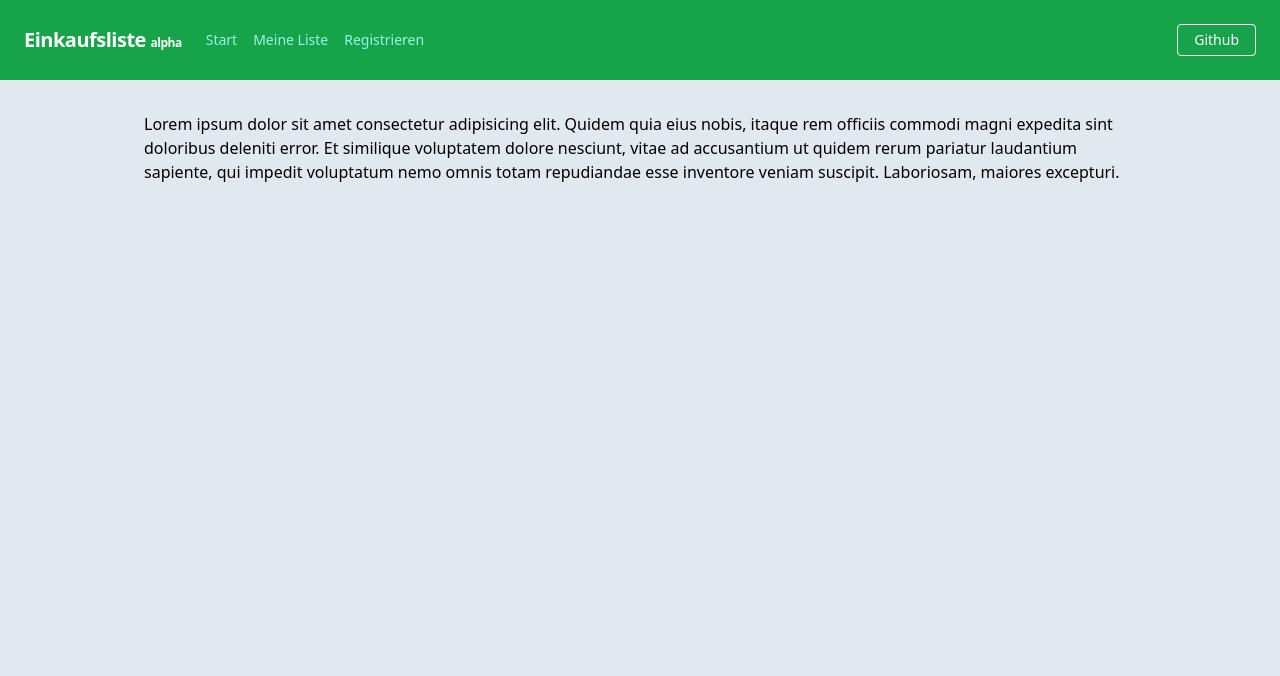
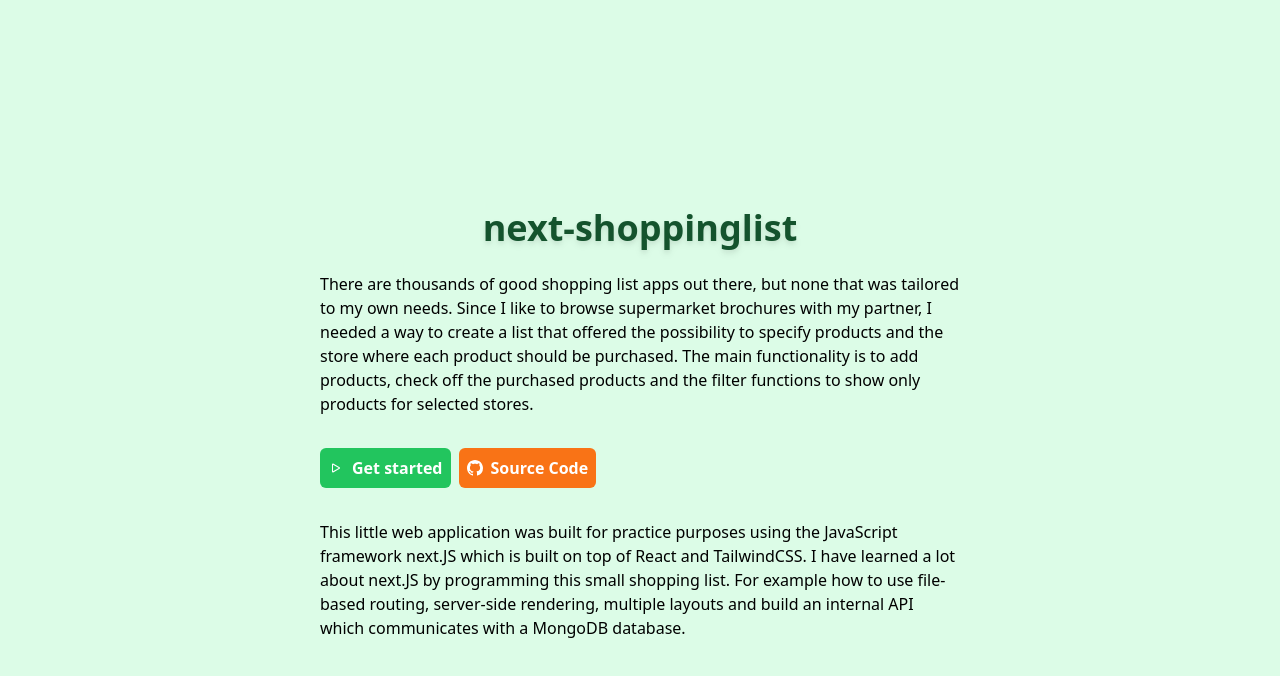
Before and after one commit to n-els/next-shoppinglist, a Next.js app: page / in a window 1280 px wide. Shown: the top 676 px of the page. Built offline with nearby package versions, Linux system fonts and the light colour scheme.

Commit message:
add second layout for startpage

```diff
--- /dev/null
+++ b/components/HomeLayout/index.js
@@ -0,0 +1,23 @@
+import React from 'react';
+
+const Layout = (props) => {
+  return (
+    <div
+      className={`
+            bg-green-100
+            h-screen
+            flex
+            items-center
+            sm:justify-center
+            flex-col
+          `}
+    >
+      <h1 className="text-4xl font-bold text-center text-green-900 drop-shadow-md mt-12 mb-8 sm:mb-2">
+        next-shoppinglist
+      </h1>
+      <main className="md:mt-4 mx-6 md:w-3/6">{props.children}</main>
+    </div>
+  );
+};
+
+export default Layout;
--- /dev/null
+++ b/components/Icons/GitHubIcon.js
@@ -0,0 +1,18 @@
+import React from 'react';
+
+const GitHubIcon = () => {
+  return (
+    <svg
+      xmlns="http://www.w3.org/2000/svg"
+      width="16"
+      height="16"
+      fill="currentColor"
+      class="bi bi-github"
+      viewBox="0 0 16 16"
+    >
+      <path d="M8 0C3.58 0 0 3.58 0 8c0 3.54 2.29 6.53 5.47 7.59.4.07.55-.17.55-.38 0-.19-.01-.82-.01-1.49-2.01.37-2.53-.49-2.69-.94-.09-.23-.48-.94-.82-1.13-.28-.15-.68-.52-.01-.53.63-.01 1.08.58 1.23.82.72 1.21 1.87.87 2.33.66.07-.52.28-.87.51-1.07-1.78-.2-3.64-.89-3.64-3.95 0-.87.31-1.59.82-2.15-.08-.2-.36-1.02.08-2.12 0 0 .67-.21 2.2.82.64-.18 1.32-.27 2-.27.68 0 1.36.09 2 .27 1.53-1.04 2.2-.82 2.2-.82.44 1.1.16 1.92.08 2.12.51.56.82 1.27.82 2.15 0 3.07-1.87 3.75-3.65 3.95.29.25.54.73.54 1.48 0 1.07-.01 1.93-.01 2.2 0 .21.15.46.55.38A8.012 8.012 0 0 0 16 8c0-4.42-3.58-8-8-8z" />
+    </svg>
+  );
+};
+
+export default GitHubIcon;
--- /dev/null
+++ b/components/Icons/PlayIcon.js
@@ -0,0 +1,19 @@
+import React from 'react';
+
+const PlayIcon = () => {
+  return (
+    <svg
+      xmlns="http://www.w3.org/2000/svg"
+      width="16"
+      height="16"
+      fill="currentColor"
+      className="bi bi-play"
+      viewBox="0 0 16 16"
+    >
+      {' '}
+      <path d="M10.804 8 5 4.633v6.734L10.804 8zm.792-.696a.802.802 0 0 1 0 1.392l-6.363 3.692C4.713 12.69 4 12.345 4 11.692V4.308c0-.653.713-.998 1.233-.696l6.363 3.692z" />{' '}
+    </svg>
+  );
+};
+
+export default PlayIcon;
--- a/pages/_app.js
+++ b/pages/_app.js
@@ -2,10 +2,15 @@ import Layout from '../components/layout';
 import '../styles/globals.css';
 
 function MyApp({ Component, pageProps }) {
+  // Verwenden Sie getLayout, um das Layout für die aktuelle Seite zu ermitteln
+  const LayoutComponent = Component.getLayout
+    ? Component.getLayout(pageProps.path)
+    : Layout;
+
   return (
-    <Layout>
+    <LayoutComponent>
       <Component {...pageProps} />
-    </Layout>
+    </LayoutComponent>
   );
 }
 
--- a/pages/index.js
+++ b/pages/index.js
@@ -1,14 +1,61 @@
+import Head from 'next/head';
+import Link from 'next/link';
+import HomeLayout from '../components/HomeLayout';
+import Layout from '../components/layout';
+import PlayIcon from '../components/Icons/PlayIcon';
+import GitHubIcon from '../components/Icons/GitHubIcon';
+
 export default function HomePage() {
   return (
     <>
+      <Head>
+        <title>next-shoppinglist</title>
+      </Head>
       <p>
-        Lorem ipsum dolor sit amet consectetur adipisicing elit. Quidem quia
-        eius nobis, itaque rem officiis commodi magni expedita sint doloribus
-        deleniti error. Et similique voluptatem dolore nesciunt, vitae ad
-        accusantium ut quidem rerum pariatur laudantium sapiente, qui impedit
-        voluptatum nemo omnis totam repudiandae esse inventore veniam suscipit.
-        Laboriosam, maiores excepturi.
+        There are thousands of good shopping list apps out there, but none that
+        was tailored to my own needs. Since I like to browse supermarket
+        brochures with my partner, I needed a way to create a list that offered
+        the possibility to specify products and the store where each product
+        should be purchased. The main functionality is to add products, check
+        off the purchased products and the filter functions to show only
+        products for selected stores.
+      </p>
+
+      <div className="my-8 flex">
+        <Link
+          href="/lists"
+          className="btn rounded-md px-2 py-2 bg-green-500 text-white font-bold hover:shadow-md
+            hover:bg-green-900 flex items-center"
+        >
+          <span className="mr-2">
+            <PlayIcon />
+          </span>
+          Get started
+        </Link>
+        <a
+          className="btn rounded-md px-2 py-2 bg-orange-500 text-white font-bold ml-2 hover:shadow-md
+          hover:bg-green-900 flex items-center"
+          href="http://github.com/n-els/next-shoppinglist"
+          target="_blank"
+        >
+          <span className="mr-2">
+            <GitHubIcon />
+          </span>
+          Source Code
+        </a>
+      </div>
+      <p>
+        This little web application was built for practice purposes using the
+        JavaScript framework next.JS which is built on top of React and
+        TailwindCSS. I have learned a lot about next.JS by programming this
+        small shopping list. For example how to use file-based routing,
+        server-side rendering, multiple layouts and build an internal API which
+        communicates with a MongoDB database.
       </p>
     </>
   );
 }
+
+HomePage.getLayout = (pagePath) => {
+  return HomeLayout;
+};
--- /dev/null
+++ b/pages/lists/index.js
@@ -0,0 +1,11 @@
+import React from 'react';
+
+const List = () => {
+  return (
+    <div>
+      <h1>Meine Liste</h1>
+    </div>
+  );
+};
+
+export default List;
```
